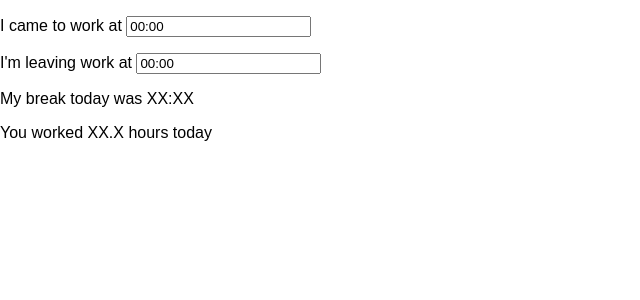
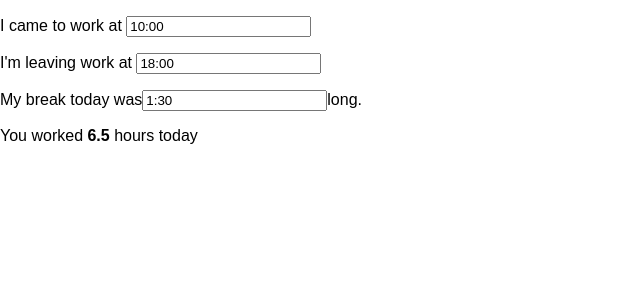
Before and after one commit to Anne-Victoria/learning-react, a React (Create React App) app: page / in a window 1280 px wide. Shown: the top 300 px of the page, without its empty margins (0-640 px from the left). Built offline with nearby package versions, Linux system fonts and the light colour scheme.

Commit message:
implemented data flow from stateful component downwards

```diff
--- a/src/App.js
+++ b/src/App.js
@@ -8,7 +8,7 @@ function TimeInput(props) {
       <input
         type="text"
         pattern="[0-9]{1,2}[:][0-9]{2}"
-        value={props.value}
+        value={props.time}
       />
     </p>
   );
@@ -16,23 +16,32 @@ function TimeInput(props) {
 
 // Component for entering how long your breaks were
 function DurationInput(props) {
-  return <p>My break today was XX:XX</p>;
+  return (
+    <p>My break today was
+      <input
+        type="text"
+        pattern="[0-9]{1,2}[:][0-9]{2}"
+        value={props.duration}
+      />
+      long.
+    </p>
+  );
 }
 
 // Creates elements for entering start and end time and pause duration
 function TimeInputArea(props) {
   return (
     <div>
-      <TimeInput text="I came to work at " value="00:00"/>
-      <TimeInput text="I'm leaving work at " value="00:00"/>
-      <DurationInput />
+      <TimeInput text="I came to work at " time={props.startTime}/>
+      <TimeInput text="I'm leaving work at " time={props.endTime}/>
+      <DurationInput duration={props.breakDuration}/>
     </div>
   );
 }
 
 // Displays how long you worked
 function TimeOutput(props) {
-  return <p>You worked XX.X hours today</p>;
+  return <p>You worked <strong>{props.timeWorked}</strong> hours today</p>;
 }
 
 // Component which keeps the state
@@ -40,8 +49,8 @@ class WorkDurationCalculator extends Component {
   constructor(props) {
     super(props);
     this.state = {
-      startTime: "12:00",
-      endTime: "18:30",
+      startTime: "10:00",
+      endTime: "18:00",
       breakDuration: "1:30"
     }
   }
@@ -69,11 +78,11 @@ class WorkDurationCalculator extends Component {
     let diff = endDate.getTime() - startDate.getTime();
     let workHours = Math.floor(diff / 1000 / 60 / 60);
     diff -= workHours * 1000 * 60 * 60;
-    const workMinutes = Math.floor(diff / 1000 / 60);
+    const workMinutes = Math.floor(Math.floor(diff / 1000 / 60) / 60 * 10);
     if (workHours < 0) {
       workHours += 24;
     }
-    return workHours + ":" + (workMinutes <= 9 ? "0" : "") + workMinutes;
+    return workHours + "." + workMinutes;
   }
 
   render() {
@@ -85,7 +94,7 @@ class WorkDurationCalculator extends Component {
           endTime={this.state.endTime}
           breakDuration={this.state.breakDuration}
         />
-        <TimeOutput />
+        <TimeOutput timeWorked={this.calculateWorkingHours()}/>
       </div>
     );
   }
```
